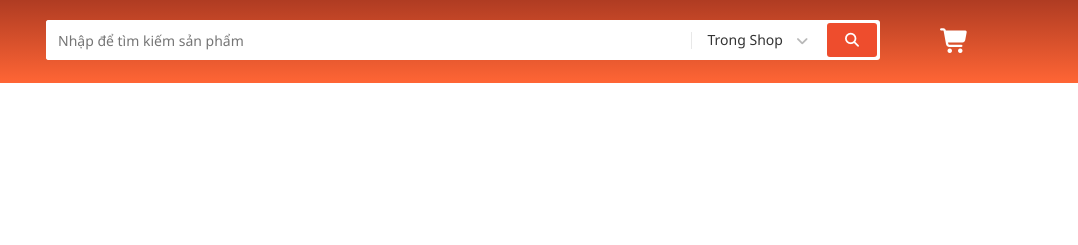
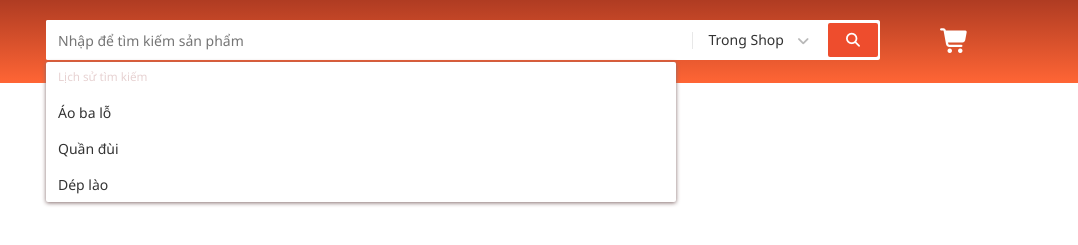
Before and after one commit to havanphong784/Shoppee, a plain HTML site: page index.html in a window 1280 px wide. Shown: the part 37-282 px from the top of the page, 202-1280 px from the left. Drawn offline with Linux system fonts and the light colour scheme.

Commit message:
Search History

```diff
--- a/assets/css/main.css
+++ b/assets/css/main.css
@@ -440,7 +440,7 @@
     flex: 1;
     height: 40px;
     background-color: var(--white-color);
-    border-radius: 3px;
+    border-radius: 2px;
     display: flex;
     align-items: center;
 }
@@ -456,6 +456,11 @@
     margin-top: 0.2rem;
 }
 
+.header__search-input-wrap {
+    flex: 1;
+    height: 100%;
+}
+
 .header__search-input {
     width: 100%;
     height: 100%;
@@ -464,8 +469,7 @@
     font-size: 1.4rem;
     padding: 0 12px;
     color: var(--text-color);
-    border-radius: 3px;
-    flex: 1;
+    border-radius: 2px;
 }
 
 .header__search-select {
@@ -496,9 +500,9 @@
     background-color: var(--primary-color);
     border: none;
     height: 34px;
-    margin-right: 3px;
+    margin-right: 2px;
     width: 50px;
-    border-radius: 3px;
+    border-radius: 2px;
     outline: none;
 }
 
@@ -519,9 +523,9 @@
     list-style-type: none;
     padding-left: 0;
     box-shadow: 0 1px 1px #ccc;
-    border-radius: 3px;
+    border-radius: 2px;
+    animation: fadeIn ease-in 0.2s;
     display: none;
-    animation: fadeIn ease-in 0.2s;
 }
 
 .header__search-option::before {
@@ -569,3 +573,52 @@
 .header__search-option-item-active.header__search-option-item i {
     display: inline-block;
 }
+
+.header__search-input-wrap {
+    position: relative;
+}
+
+.header__search-history {
+    position: absolute;
+    top: calc(100% + 2px);
+    left: 0;;
+    width: calc(100% - 16px);
+    background-color: var(--white-color);
+    border-radius: 2px;
+    box-shadow: 0 1px 4px #856d6d;
+}
+
+.header__search-history-heading {
+    margin: 6px 12px;
+    font-family: 1.4rem;
+    color: #e7d2d2;
+    font-weight: 400;
+}
+
+.header__search-history-list {
+    padding-left: 0;
+    list-style-type : none;
+    text-decoration: none;
+    margin-bottom: 0;
+}
+
+.header__search-history-item {
+    height: 36px;
+    padding: 0 12px;
+}
+
+.header__search-history-item:last-child {
+    border-bottom-left-radius: 2px;
+    border-bottom-right-radius: 2px;
+}
+
+.header__search-history-item:hover {
+    background-color: #fafafa;
+}
+
+.header__search-history-item a {
+    text-decoration: none;
+    font-size: 1.4rem;
+    color: var(--text-color);
+    line-height: 38px;
+}
--- a/index.html
+++ b/index.html
@@ -116,7 +116,23 @@
                         </svg>
                     </div>
                     <div class="header__search">
-                        <input type="text" class="header__search-input" placeholder="Nhập để tìm kiếm sản phẩm">
+                        <div class="header__search-input-wrap">
+                            <input type="text" class="header__search-input" placeholder="Nhập để tìm kiếm sản phẩm">
+                            <div class="header__search-history">
+                                <h3 class="header__search-history-heading">Lịch sử tìm kiếm</h3>
+                                <ul class="header__search-history-list">
+                                    <li class="header__search-history-item">
+                                        <a href="">Áo ba lỗ</a>
+                                    </li>
+                                    <li class="header__search-history-item">
+                                        <a href="">Quần đùi</a>
+                                    </li>
+                                    <li class="header__search-history-item">
+                                        <a href="">Dép lào</a>
+                                    </li>
+                                </ul>
+                            </div>
+                        </div>
                         <div class="header__search-select">
                             <span class="header__search-select-label">Trong Shop</span>
                             <i class="header__search-select-icon fa-solid fa-angle-down"></i>
```
